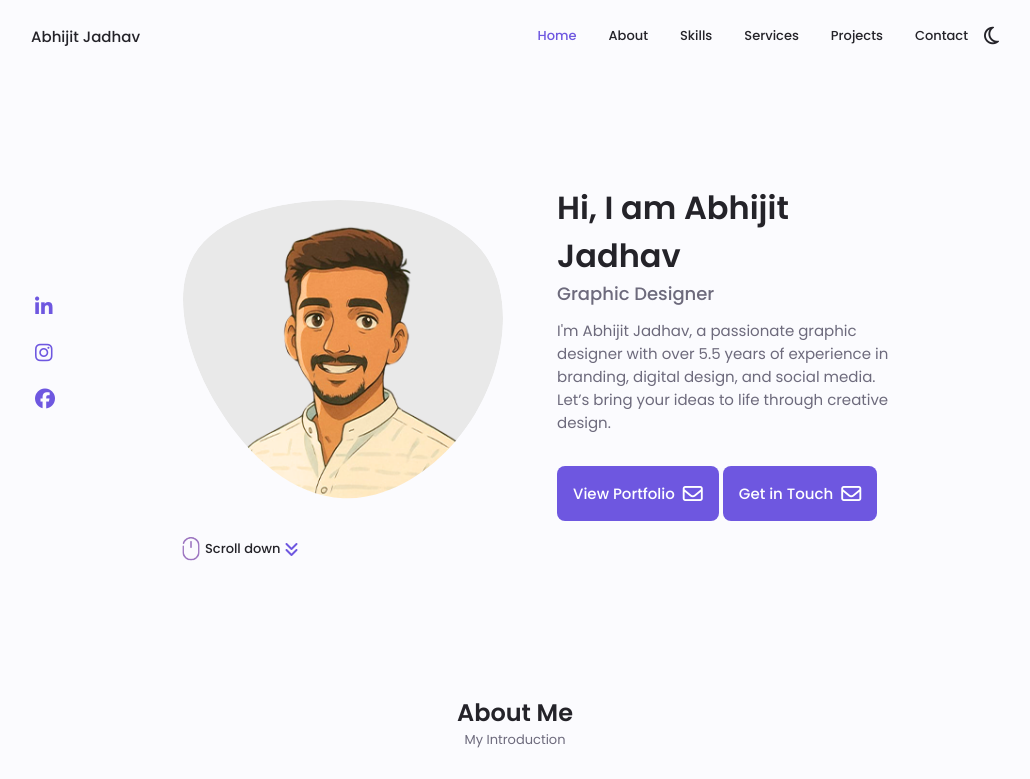
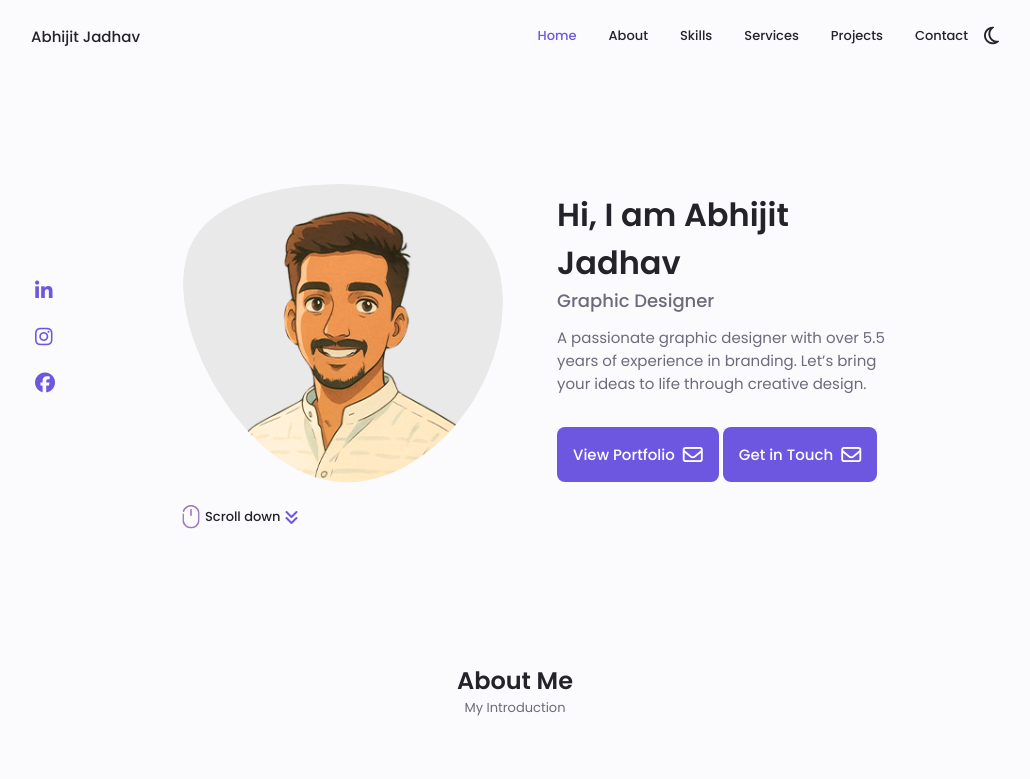
Before and after one commit to vikaspatil1523/ABHIJIT-JADHAV-PORTFOLIO, a plain HTML site: page index.html in a window 1280 px wide. Shown: the top 779 px of the page, without its empty margins (125-1155 px from the left). Drawn offline with Linux system fonts and the light colour scheme.

Commit message:
Update index.html

```diff
--- a/index.html
+++ b/index.html
@@ -124,7 +124,7 @@
               <h1 class="home-title">Hi, I am Abhijit Jadhav</h1>
               <h3 class="home-subtitle">Graphic Designer</h3>
               <p class="home-description">
-                I'm Abhijit Jadhav, a passionate graphic designer with over 5.5 years of experience in branding, digital design, and social media. Let’s bring your ideas to life through creative design.
+                A passionate graphic designer with over 5.5 years of experience in branding. Let’s bring your ideas to life through creative design.
               </p>
               <a href="https://abhijadhavwork.crevado.com/" class="button button-flex">
                 View Portfolio <i class="fa-regular fa-envelope button-icon"></i>
```
